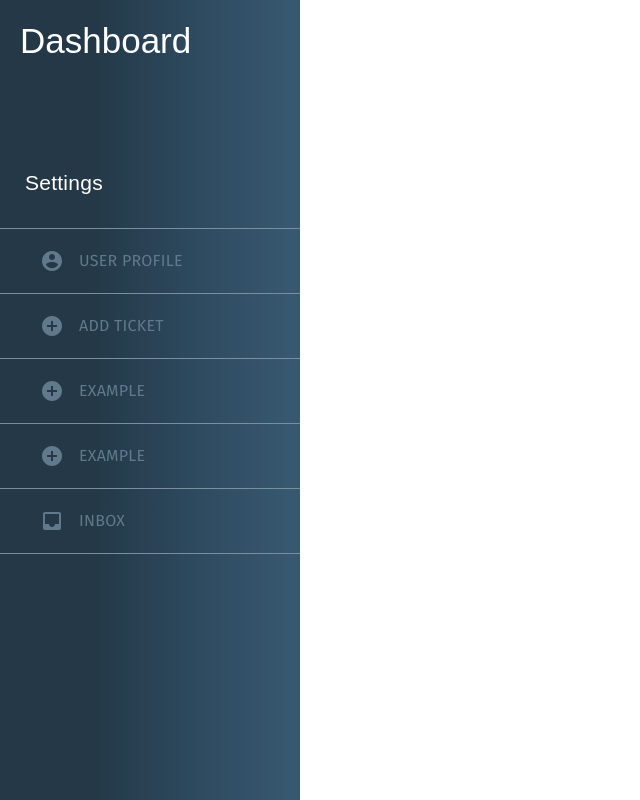
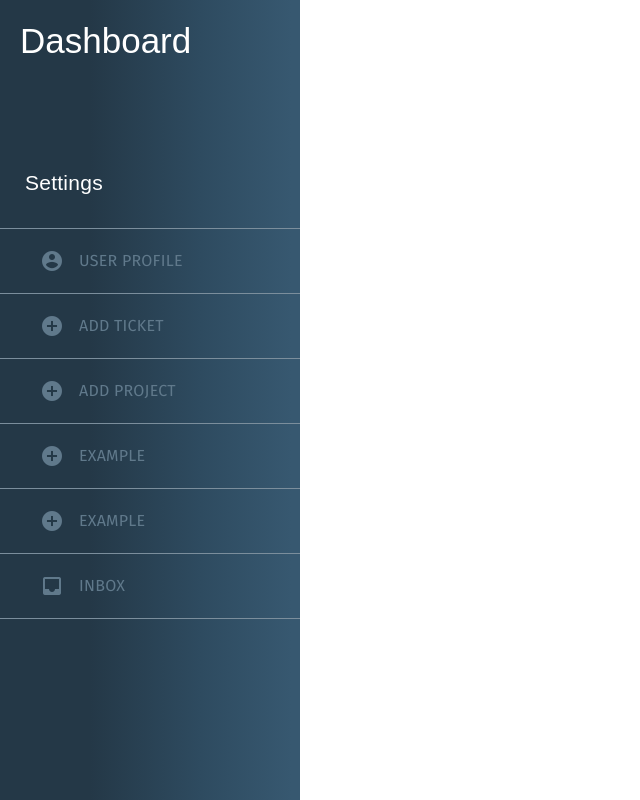
Before and after one commit to AladdinBelhaj/ticketing-app, an Angular app in the folder frontend/: page /dashboard in a window 1280 px wide. Shown: the whole page, without its empty margins (0-640 px from the left). Built offline with nearby package versions, Linux system fonts and the light colour scheme; sample sign-in values are in the browser's storage; a web font is replaced by a local one.

Commit message:
Add project modal

```diff
--- a/frontend/src/app/app.module.ts
+++ b/frontend/src/app/app.module.ts
@@ -10,10 +10,11 @@ import { DashboardComponent } from './dashboard/dashboard.component';
 import { BrowserAnimationsModule } from '@angular/platform-browser/animations';
 import { AddticketComponent } from './dashboard/addticket/addticket.component';
 import { MatDialogModule } from '@angular/material/dialog';
-import { SidebarComponent } from './dashboard/sidebar/sidebar.component'
+import { SidebarComponent } from './dashboard/sidebar/sidebar.component';
+import { AddprojectComponent } from './dashboard/addproject/addproject.component';
 
 @NgModule({
-  declarations: [AppComponent, LoginComponent, DashboardComponent, AddticketComponent, SidebarComponent],
+  declarations: [AppComponent, LoginComponent, DashboardComponent, AddticketComponent, SidebarComponent, AddprojectComponent],
   imports: [BrowserModule, AppRoutingModule, HttpClientModule, FormsModule, BrowserAnimationsModule ,MatDialogModule,MatIconModule],
   providers: [],
   bootstrap: [AppComponent],
--- /dev/null
+++ b/frontend/src/app/dashboard/addproject/addproject.component.html
@@ -0,0 +1 @@
+<p>addproject works!</p>
--- /dev/null
+++ b/frontend/src/app/dashboard/addproject/addproject.component.ts
@@ -0,0 +1,18 @@
+import { Component, OnInit } from '@angular/core';
+
+@Component({
+  selector: 'app-addproject',
+  templateUrl: './addproject.component.html',
+  styleUrls: ['./addproject.component.css']
+})
+export class AddprojectComponent implements OnInit{
+
+  constructor(){
+
+  }
+
+  ngOnInit(): void {
+
+  }
+
+}
--- a/frontend/src/app/dashboard/sidebar/sidebar.component.html
+++ b/frontend/src/app/dashboard/sidebar/sidebar.component.html
@@ -11,10 +11,16 @@
             <mat-icon>account_circle</mat-icon>
             USER PROFILE
           </div>
-        <li class="clickable-li"(click)="clickbutton()">
+        <li class="clickable-li"(click)="addTicket()">
           <div>
             <mat-icon>add_circle</mat-icon>
             ADD TICKET
+          </div>
+        </li>
+        <li class="clickable-li"(click)="addProject()">
+          <div>
+            <mat-icon>add_circle</mat-icon>
+            ADD PROJECT
           </div>
         </li>
         <li class="clickable-li">
--- a/frontend/src/app/dashboard/sidebar/sidebar.component.ts
+++ b/frontend/src/app/dashboard/sidebar/sidebar.component.ts
@@ -1,6 +1,7 @@
 import { Component, Input } from '@angular/core';
 import {MatDialog, MAT_DIALOG_DATA, MatDialogRef, MatDialogModule} from '@angular/material/dialog';
 import { AddticketComponent } from '../addticket/addticket.component';
+import { AddprojectComponent } from '../addproject/addproject.component';
 
 @Component({
   selector: 'app-sidebar',
@@ -26,10 +27,17 @@ export class SidebarComponent {
    ngOnInit(): void {
    }
 
-   clickbutton(): void{
+   addTicket(): void{
     this.dialog.open(AddticketComponent, {
       width: '750px',
       height: '500px'
     });
   }
+
+  addProject(): void{
+    this.dialog.open(AddprojectComponent, {
+      width: '750px',
+      height: '500px'
+    });
+  }
 }
```
Also changed, not shown: frontend/src/app/dashboard/addproject/addproject.component.css (added), 1 other file (tests, documents, lock files or other folders).
